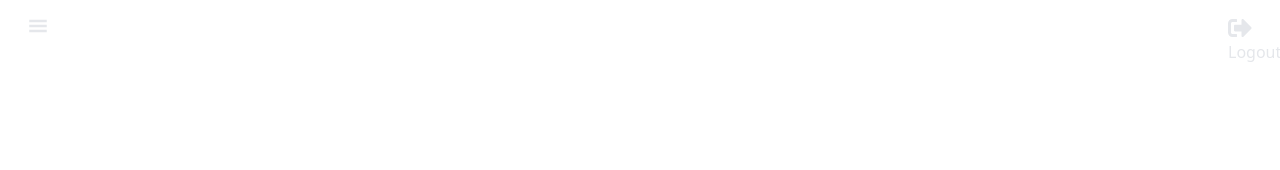
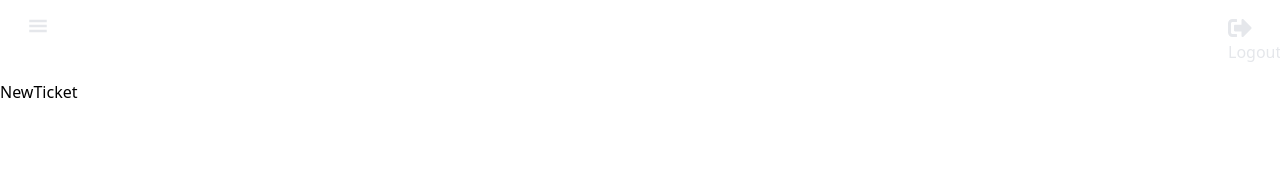
Before and after one commit to ABay23/IMN-1.0, a React (Create React App) app in the folder frontend/: page /new-ticket in a window 1280 px wide. Before the commit this address had no page. Shown: the top 170 px of the page. Built offline with nearby package versions, Linux system fonts and the light colour scheme; sample sign-in values are in the browser's storage.

Commit message:
Fixed Protected Route

```diff
--- a/frontend/src/App.js
+++ b/frontend/src/App.js
@@ -19,8 +19,8 @@ function App() {
             <Route path='/' element={<Home />} />
             <Route path='/register' element={<Register />} />
             <Route path='/login' element={<Login />} />
-            <Route path='/new-item' element={<PrivateRoute />}>
-              <Route path='/new-item' element={<NewTicket />} />
+            <Route path='/new-ticket' element={<PrivateRoute />}>
+              <Route path='/new-ticket' element={<NewTicket />} />
             </Route>
           </Routes>
         </div>
--- a/frontend/src/hooks/useAuthStatus.js
+++ b/frontend/src/hooks/useAuthStatus.js
@@ -3,7 +3,7 @@ import { useSelector } from 'react-redux'
 
 export const useAuthStatus = () => {
   const [loggedIn, setLoggedIn] = useState(false)
-  const [checkingStatus, setCheckingStatus] = useState(false)
+  const [checkingStatus, setCheckingStatus] = useState(true)
 
   const { user } = useSelector((state) => state.auth)
 
--- a/frontend/src/pages/Home.jsx
+++ b/frontend/src/pages/Home.jsx
@@ -15,7 +15,7 @@ const Home = () => {
       </section>
       <section className=' flex justify-center align-top max-w-md px-6 mx-auto py-4 md:max-w-4xl antialiased space-x-3'>
         <FaHamburger className=' text-blue-700 text-4xl justify-center' />
-        <Link to={'/new-item'}>
+        <Link to={'/new-ticket'}>
           <button className='text-center w-50 inline-block py-2 px-12 border-2 border-blue-500 text-blue-500 font-medium leading-tight uppercase text-sm rounded-full hover:bg-black hover:bg-opacity-10 focus:outline-none focus:ring-0 transition duration-150 ease-in-out'>
             Create New Item
           </button>
--- a/frontend/src/pages/NewTicket.jsx
+++ b/frontend/src/pages/NewTicket.jsx
@@ -1,7 +1,9 @@
-import React from 'react'
-
 const NewTicket = () => {
-  return <div>NewTicket</div>
+  return (
+    <div>
+      <h1>NewTicket</h1>
+    </div>
+  )
 }
 
 export default NewTicket
```
